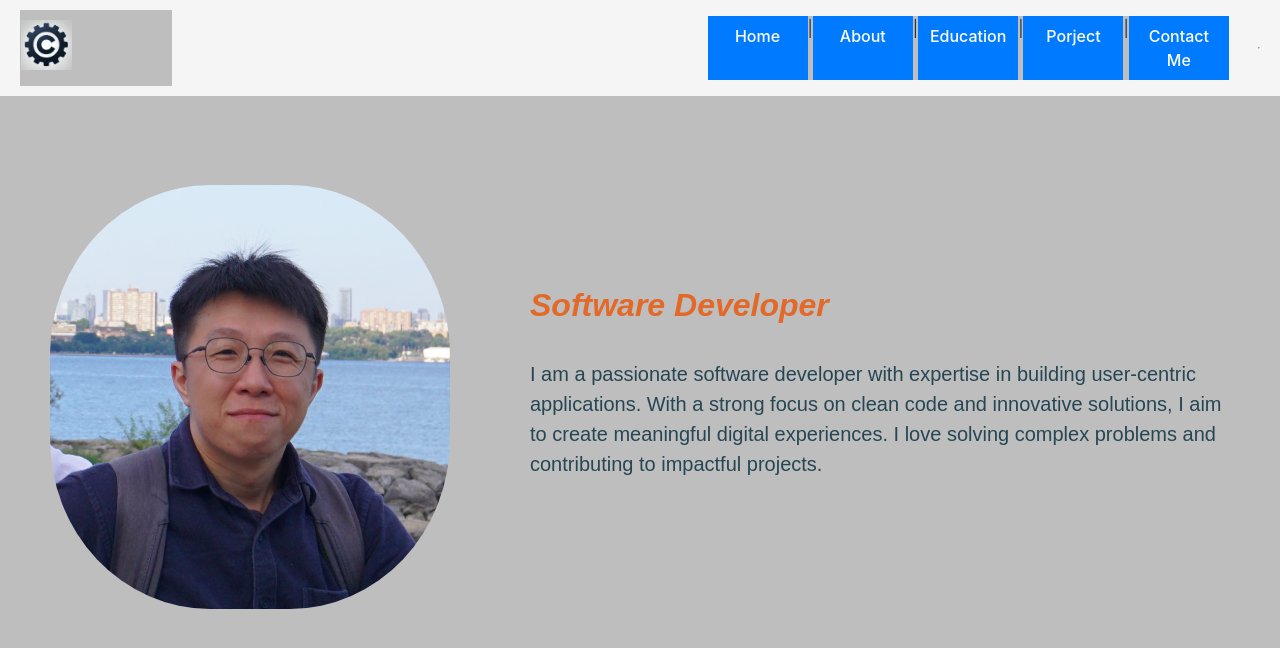
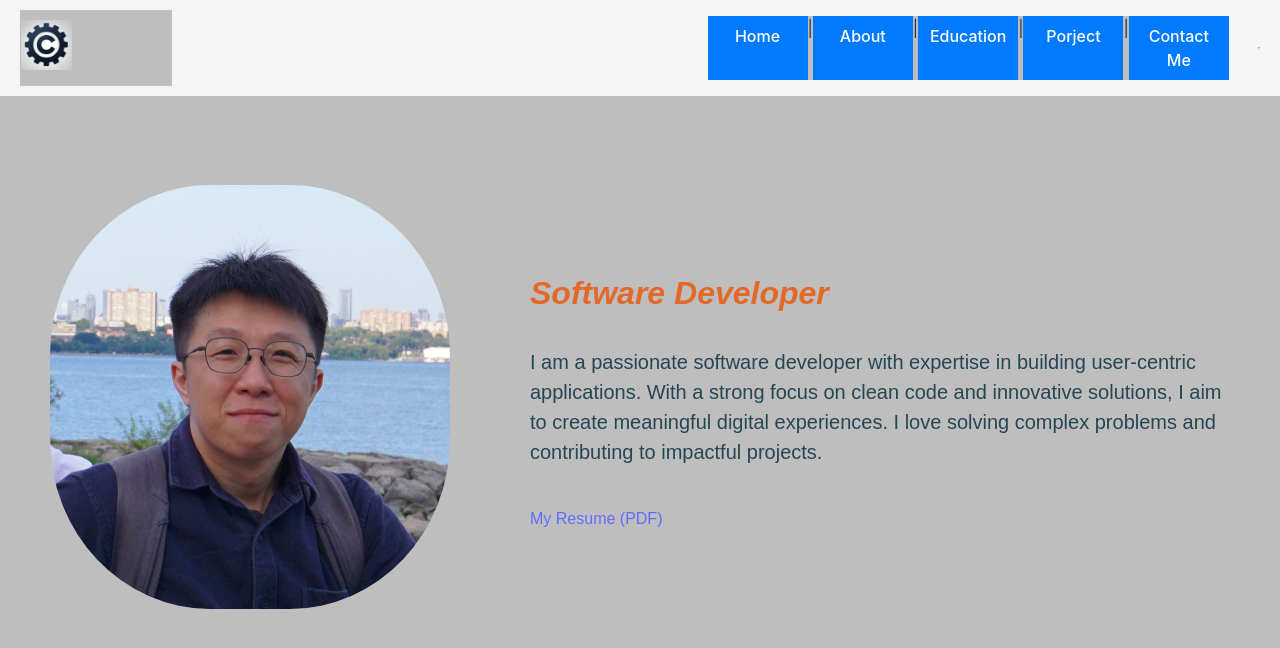
Before and after one commit to mechbrian/mern-portfolio, a React (Vite) app in the folder client/: page /about in a window 1280 px wide. Shown: the top 648 px of the page. Built offline with nearby package versions, Linux system fonts and the light colour scheme.

Commit message:
add my resume to about page

```diff
--- a/client/src/about.jsx
+++ b/client/src/about.jsx
@@ -1,12 +1,14 @@
 // import React from "react";
 import "./about.css";
 import mePhoto from "./assets/me.png";
+import resumePath from "./assets/Resume_PoKaiChao.pdf";
 
 export default function About() {
   const introduction = {
     name: "po-kai chao",
     title: "Software Developer",
     img: mePhoto,
+    resume: resumePath,
     content:
       "I am a passionate software developer with expertise in building user-centric applications. With a strong focus on clean code and innovative solutions, I aim to create meaningful digital experiences. I love solving complex problems and contributing to impactful projects.",
   };
@@ -20,6 +22,14 @@ export default function About() {
       <div className="about-details">
         <h2 className="about-title">{introduction.title}</h2>
         <p className="about-content">{introduction.content}</p>
+        <a
+          href={introduction.resume}
+          target="_blank"
+          rel="noopener noreferrer"
+          className="resume-link"
+        >
+          My Resume (PDF)
+        </a>
       </div>
     </div>
   );
```
